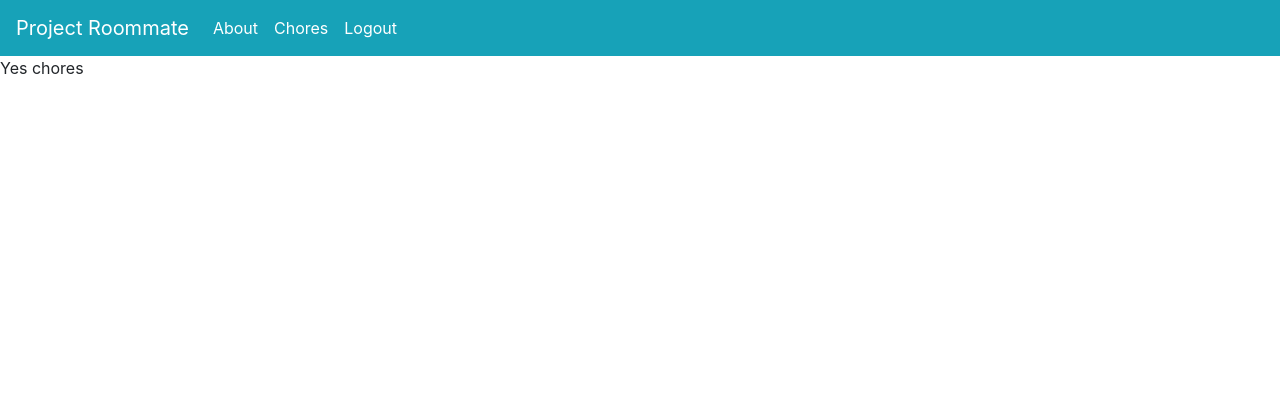
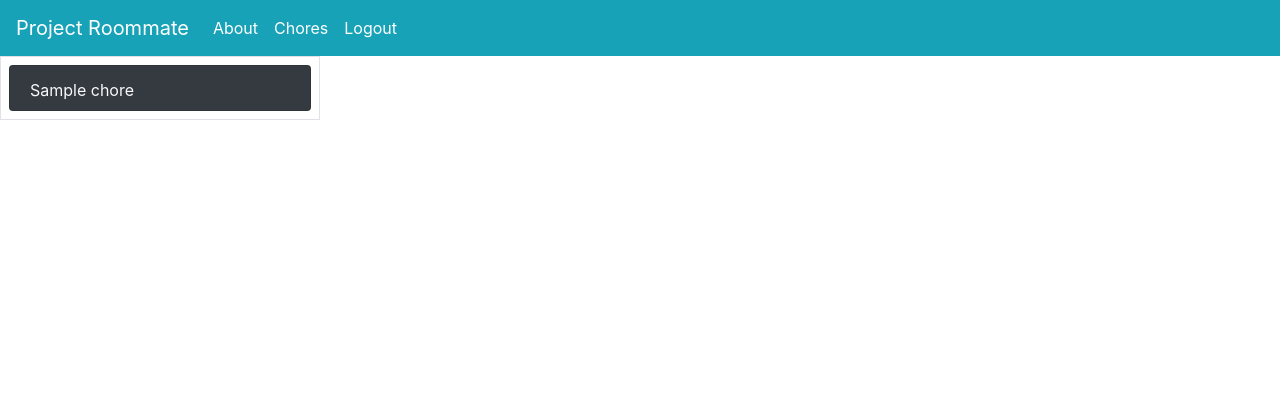
Before and after one commit to hcharlie1201/projectRoomate, a Django app: page /dashboard/ in a window 1280 px wide. Shown: the top 420 px of the page. Run offline with Django 3.2, Linux system fonts and the light colour scheme; a user stored in the database is signed in; tables that the repository leaves empty hold one stand-in row (values such as "Sample post"); some libraries are stand-ins or nearby versions.

Commit message:
[feat] added chores html

```diff
--- a/templates/roomate_app/dashboard.html
+++ b/templates/roomate_app/dashboard.html
@@ -2,7 +2,11 @@
 {% block content %}
 {% if user.myuser.myApt %}
     {% if chores %}
-        <p>Yes chores</p>
+        <ul class="list-group w-25 border mb-2 p-2">
+        {% for c in chores %}
+            <li class="list-group-item bg-dark text-light pb-2">{{ c }}</li>
+        {% endfor %}
+    </ul>
     {% else %}
         <p> No chores</p>
     {% endif %}
```
